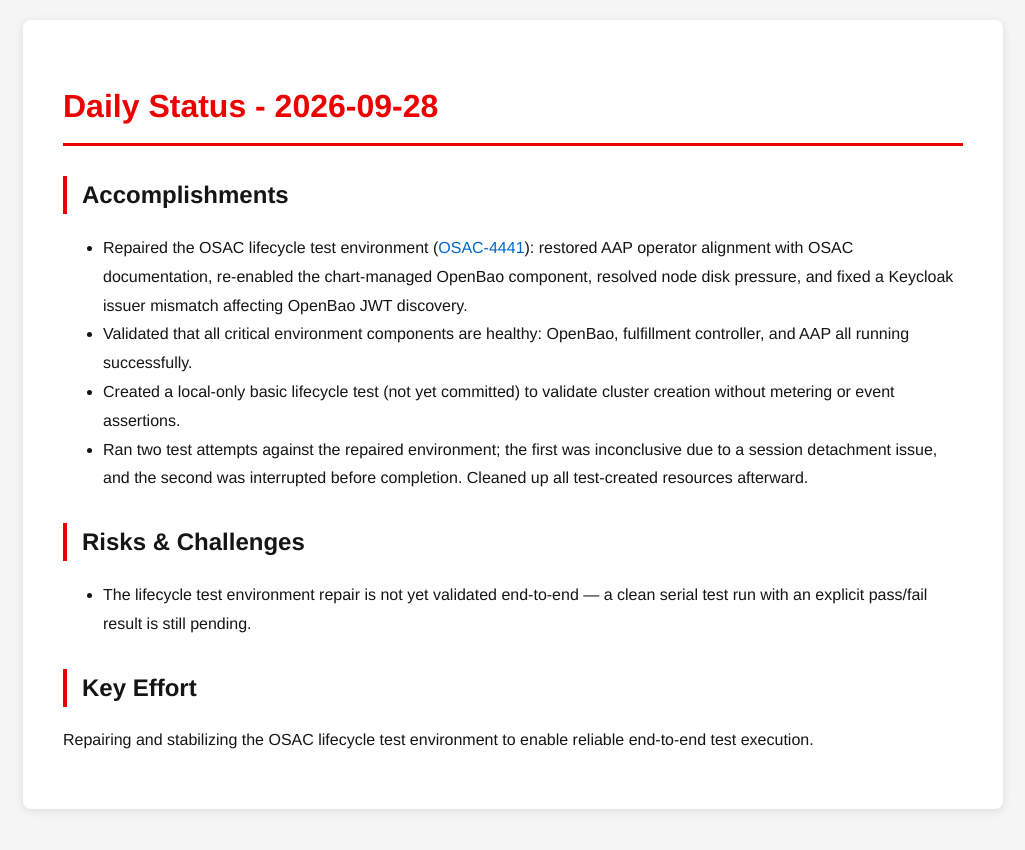
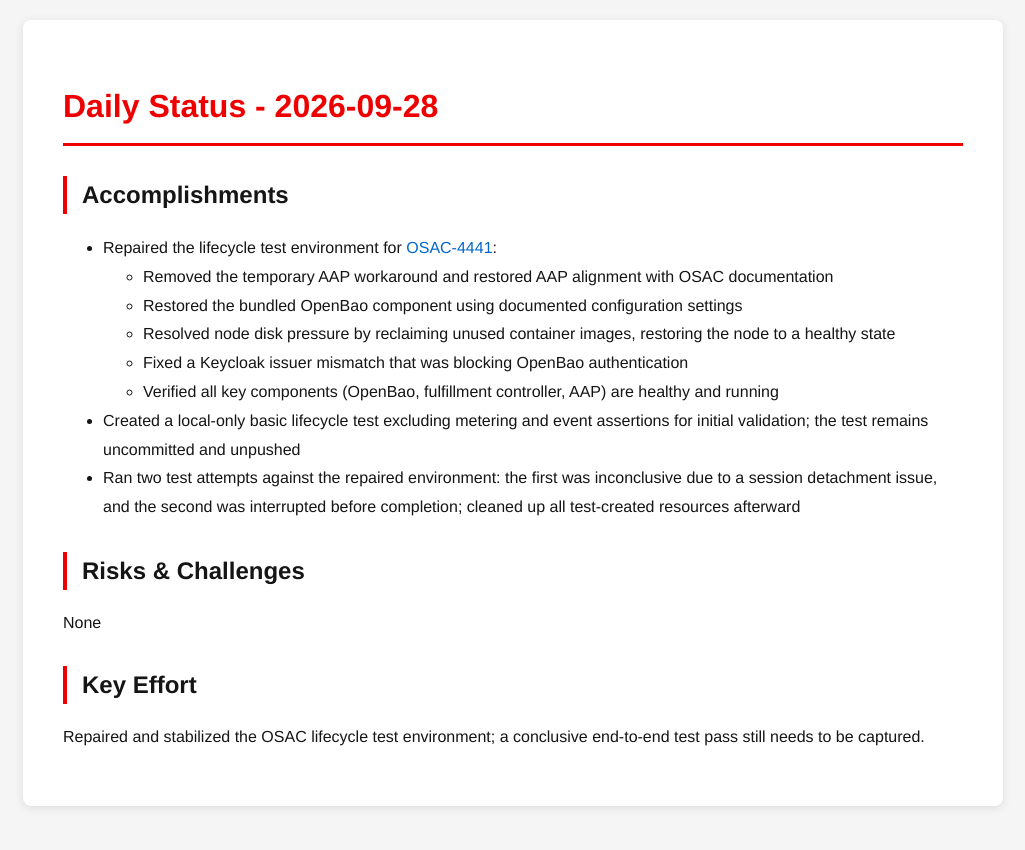
Before and after one commit to tzvatot/daily-status, a Jekyll site: the page built from 2026-09-28.md, in a window 1280 px wide. Shown: the top 850 px of the page, without its empty margins (127-1152 px from the left). Built offline with Jekyll 4.4.1, drawn with Linux system fonts in a browser that asks for light colours.

Commit message:
Daily status update - 2026-09-28

```diff
--- a/2026-09-28.md
+++ b/2026-09-28.md
@@ -7,13 +7,17 @@ date: 2026-09-28
 # Daily Status - 2026-09-28
 
 ## Accomplishments
-- Repaired the OSAC lifecycle test environment ([OSAC-4441](https://redhat.atlassian.net/browse/OSAC-4441)): restored AAP operator alignment with OSAC documentation, re-enabled the chart-managed OpenBao component, resolved node disk pressure, and fixed a Keycloak issuer mismatch affecting OpenBao JWT discovery.
-- Validated that all critical environment components are healthy: OpenBao, fulfillment controller, and AAP all running successfully.
-- Created a local-only basic lifecycle test (not yet committed) to validate cluster creation without metering or event assertions.
-- Ran two test attempts against the repaired environment; the first was inconclusive due to a session detachment issue, and the second was interrupted before completion. Cleaned up all test-created resources afterward.
+- Repaired the lifecycle test environment for [OSAC-4441](https://redhat.atlassian.net/browse/OSAC-4441):
+  - Removed the temporary AAP workaround and restored AAP alignment with OSAC documentation
+  - Restored the bundled OpenBao component using documented configuration settings
+  - Resolved node disk pressure by reclaiming unused container images, restoring the node to a healthy state
+  - Fixed a Keycloak issuer mismatch that was blocking OpenBao authentication
+  - Verified all key components (OpenBao, fulfillment controller, AAP) are healthy and running
+- Created a local-only basic lifecycle test excluding metering and event assertions for initial validation; the test remains uncommitted and unpushed
+- Ran two test attempts against the repaired environment: the first was inconclusive due to a session detachment issue, and the second was interrupted before completion; cleaned up all test-created resources afterward
 
 ## Risks & Challenges
-- The lifecycle test environment repair is not yet validated end-to-end — a clean serial test run with an explicit pass/fail result is still pending.
+None
 
 ## Key Effort
-Repairing and stabilizing the OSAC lifecycle test environment to enable reliable end-to-end test execution.
+Repaired and stabilized the OSAC lifecycle test environment; a conclusive end-to-end test pass still needs to be captured.
```
